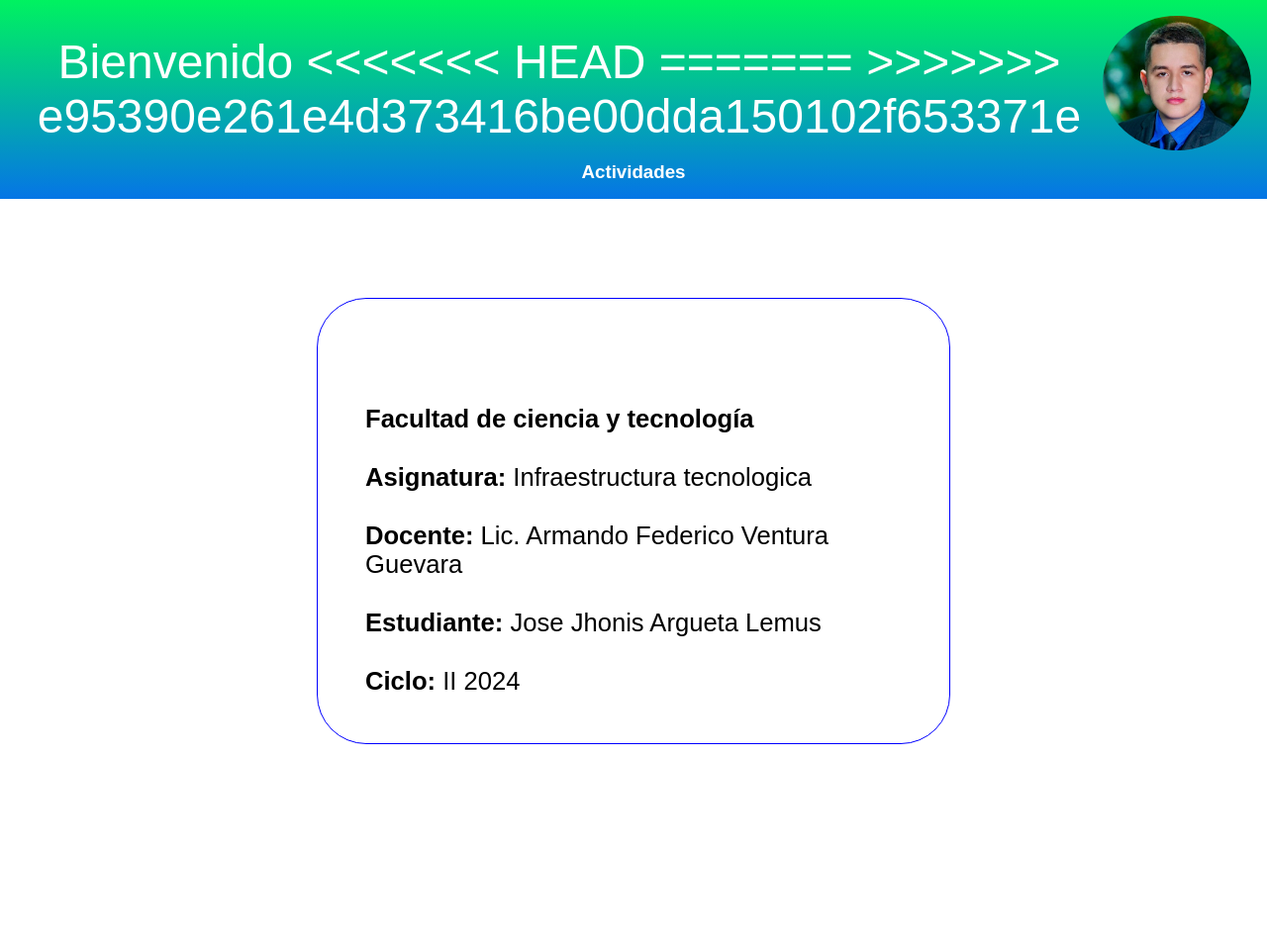
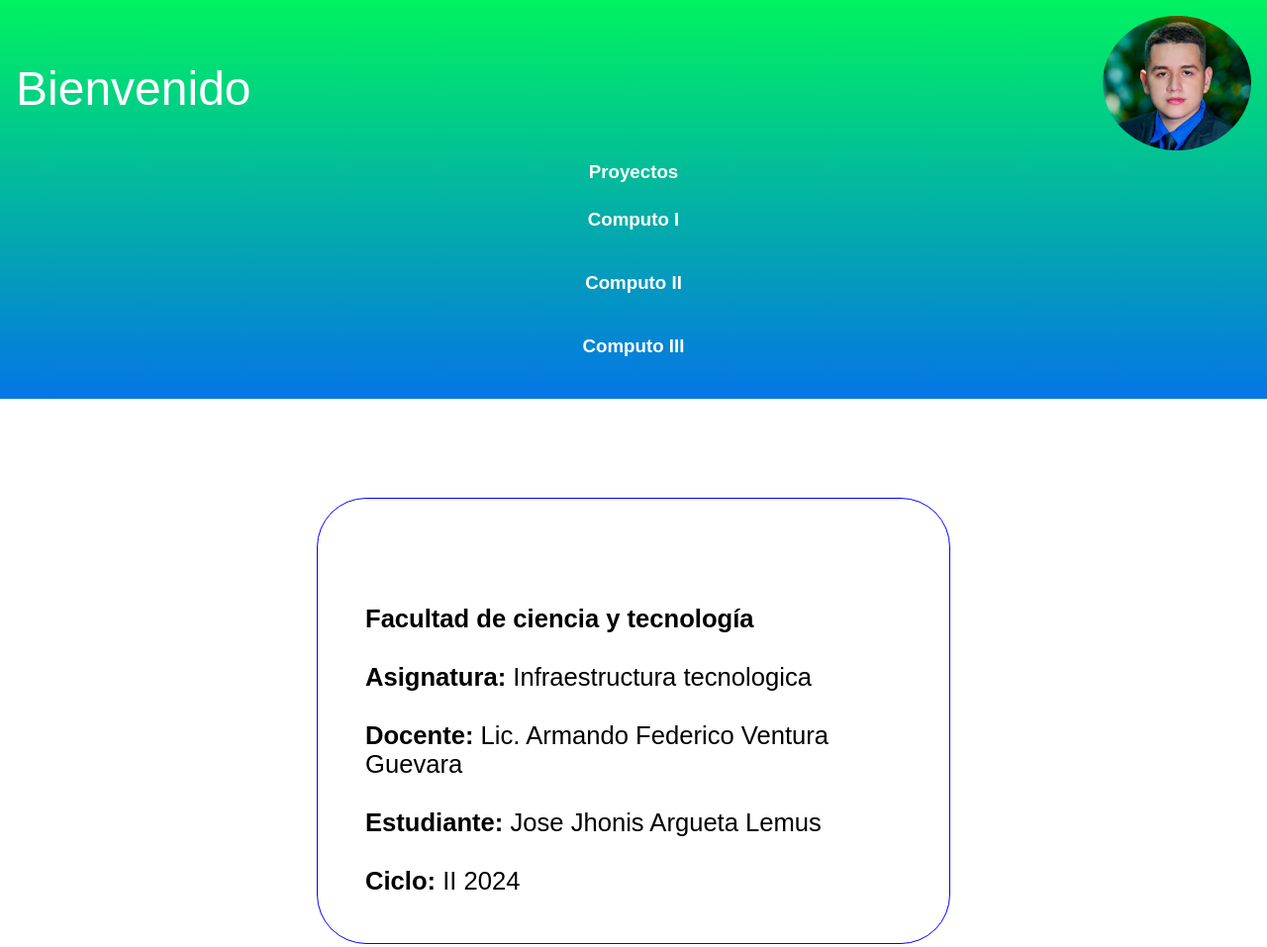
Before and after one commit to JhoniArguetaLemus/portafolio_infraestructura, a plain HTML site: page index.html in a window 1280 px wide. Shown: the whole page at 99% size. Before the commit the page ends 852 px from the top, so only its background shows below. Drawn offline with Linux system fonts and the light colour scheme.

Commit message:
tercer commit

```diff
--- a/index.html
+++ b/index.html
@@ -12,10 +12,6 @@
       <div class="head">
         <div>
           Bienvenido
-<<<<<<< HEAD
-=======
-
->>>>>>> e95390e261e4d373416be00dda150102f653371e
 
         </div>
 
@@ -26,7 +22,14 @@
       </div>
 
       <div class="proyectos">
-        <h3> <a href="proyectos.html">Actividades</a></h3>
+        <h3>Proyectos</h3>
+        <div class="enlace-proyectos">
+           <h3> <a href="computo1.html">Computo I</a></h3>
+           <h3> <a href="proyectos.html">Computo II</a></h3>
+           <h3> <a href="computo3.html">Computo III</a></h3>
+
+        </div>
+
       </div>
 
     </header>
```
Also changed, not shown: proyectos.html (+3 -8 lines).
